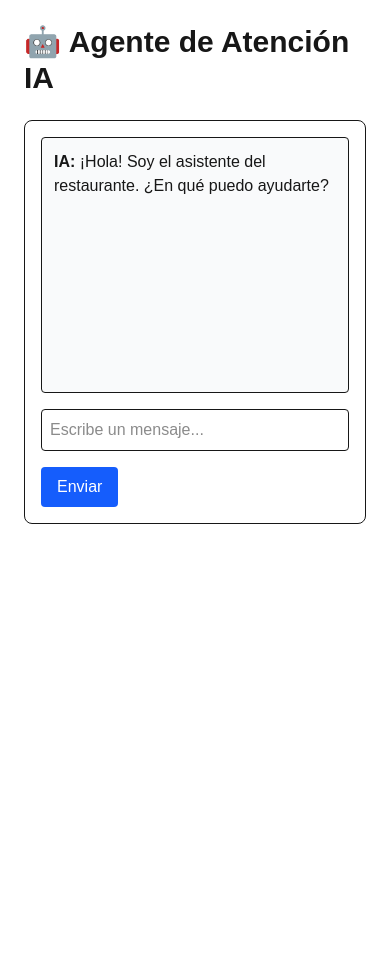
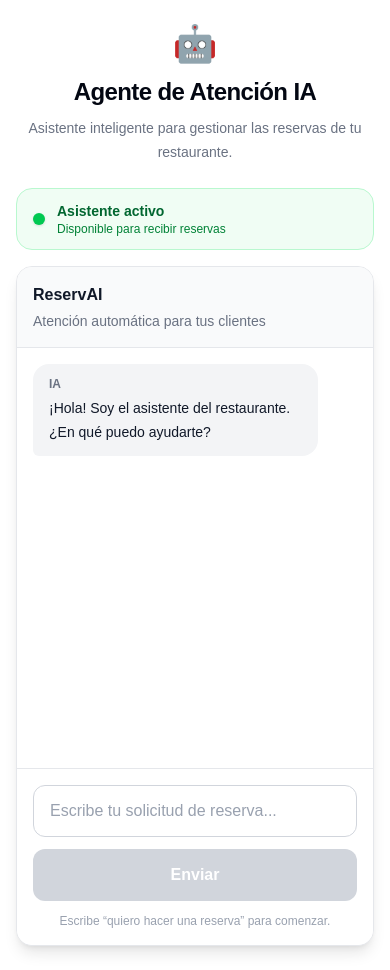
Before and after one commit to FabianGallego/ShortBizAI, a Next.js app: page /cliente/agente-atencion in a window 390 px wide. Before the commit the page ends 844 px from the top, so only its background shows below. Built offline with nearby package versions, Linux system fonts and the light colour scheme; no server answers.

Commit message:
Ajusta imagen responsive de fidelizacion

```diff
--- a/app/cliente/agente-atencion/page.tsx
+++ b/app/cliente/agente-atencion/page.tsx
@@ -2,213 +2,305 @@
 
 import { useState } from "react";
 import { supabase } from "@/lib/supabase";
+
+type Mensaje = {
+  autor: "IA" | "Cliente";
+  texto: string;
+};
+
 export default function AgenteAtencionPage() {
   const [mensaje, setMensaje] = useState("");
   const [paso, setPaso] = useState("inicio");
+
   const [nombre, setNombre] = useState("");
   const [telefono, setTelefono] = useState("");
   const [fecha, setFecha] = useState("");
   const [hora, setHora] = useState("");
   const [personas, setPersonas] = useState("");
-const [conversacion, setConversacion] = useState([
 
+  const [conversacion, setConversacion] = useState<Mensaje[]>([
     {
       autor: "IA",
-    texto: "¡Hola! Soy el asistente del restaurante. ¿En qué puedo ayudarte?",
+      texto:
+        "¡Hola! Soy el asistente del restaurante. ¿En qué puedo ayudarte?",
     },
   ]);
 
+  const [guardando, setGuardando] = useState(false);
+
   async function enviarMensaje() {
-  if (!mensaje.trim()) return;
+    if (!mensaje.trim() || guardando) return;
 
-  const texto = mensaje;
+    const texto = mensaje.trim();
 
-let guardarReserva = false;
-  setConversacion((anterior) => {
-    const nuevaConversacion = [
-      ...anterior,
+    let siguientePaso = paso;
+
+    const nuevosMensajes: Mensaje[] = [
       {
         autor: "Cliente",
         texto,
       },
     ];
 
-
-
     if (paso === "inicio") {
       if (
         texto.toLowerCase().includes("reserva") ||
         texto.toLowerCase().includes("mesa")
       ) {
-        nuevaConversacion.push({
+        nuevosMensajes.push({
           autor: "IA",
           texto: "¡Con mucho gusto! ¿A nombre de quién hago la reserva?",
         });
 
-        setPaso("nombre");
+        siguientePaso = "nombre";
+      } else {
+        nuevosMensajes.push({
+          autor: "IA",
+          texto:
+            "Claro. Puedo ayudarte a realizar una reserva. Escribe, por ejemplo, “quiero hacer una reserva”.",
+        });
       }
     } else if (paso === "nombre") {
       setNombre(texto);
-  nuevaConversacion.push({
+
+      nuevosMensajes.push({
         autor: "IA",
         texto: `Mucho gusto, ${texto}. ¿Cuál es tu número de teléfono?`,
       });
 
-  setPaso("telefono");
-
+      siguientePaso = "telefono";
     } else if (paso === "telefono") {
       setTelefono(texto);
-  nuevaConversacion.push({
+
+      nuevosMensajes.push({
         autor: "IA",
         texto: "Perfecto. ¿Para qué fecha deseas la reserva?",
       });
 
-  setPaso("fecha");
-}else if (paso === "fecha") {
+      siguientePaso = "fecha";
+    } else if (paso === "fecha") {
       setFecha(texto);
-  nuevaConversacion.push({
+
+      nuevosMensajes.push({
         autor: "IA",
         texto: "Perfecto. ¿A qué hora deseas la reserva?",
       });
 
-  setPaso("hora");
+      siguientePaso = "hora";
+    } else if (paso === "hora") {
+      setHora(texto);
 
-}else if (paso === "hora") {
-    setHora(texto);
-  nuevaConversacion.push({
+      nuevosMensajes.push({
         autor: "IA",
         texto: "Perfecto. ¿Para cuántas personas será la reserva?",
       });
-setPaso("personas");
 
+      siguientePaso = "personas";
     } else if (paso === "personas") {
       setPersonas(texto);
-    guardarReserva = true;
-    alert("GuardarReserva = " + guardarReserva);
 
-    nuevaConversacion.push({
-      autor: "IA",
-      texto: "✅ ¡Perfecto! Tu reserva ha sido registrada. En unos minutos recibirás la confirmación.",
-    });
-
-    setPaso("finalizado");
-}
-
-return nuevaConversacion;
-
-
-  });
-
-
-if (guardarReserva) {
-
-  console.log({
-  nombre,
-  telefono,
-  fecha,
-  hora,
-  personas: texto,
-});
-
-alert(
-  JSON.stringify({
-    nombre,
-    telefono,
-    fecha,
-    hora,
-    personas: texto,
-  }, null, 2)
-);
-console.log("VOY A GUARDAR");
-
-const { data, error } = await supabase
-  .from("reservas")
-
-  .insert([
-    {
+      const reserva = {
         cliente_nombre: nombre,
         telefono,
         fecha,
         hora,
         personas: texto,
-    },
-  ])
+      };
+
+      setGuardando(true);
+
+      try {
+        const { data, error } = await supabase
+          .from("reservas")
+          .insert([reserva])
           .select();
 
-console.log("DATA:", data);
+        console.log("RESERVA GUARDADA:", data);
         console.log("ERROR:", error);
-
-alert(JSON.stringify(error));
-
-
-
-console.log(error);
-console.log(data);
-console.log("YA TERMINÉ EL INSERT");
-console.log(data);
-console.log(error);
 
         if (error) {
           console.error(error);
-    alert(error.message);
-  }
-}
-await fetch(
-  `https://api.telegram.org/bot8848673785:AAFBESghDAq2KW7KBahQW9jiH9X221hcPOI/sendMessage`,
-  {
+
+          nuevosMensajes.push({
+            autor: "IA",
+            texto:
+              "Hubo un problema al registrar la reserva. Por favor, inténtalo nuevamente.",
+          });
+        } else {
+          nuevosMensajes.push({
+            autor: "IA",
+            texto:
+              "✅ ¡Perfecto! Tu reserva ha sido registrada. En unos minutos recibirás la confirmación.",
+          });
+
+          /*
+           * IMPORTANTE:
+           * No dejes el token de Telegram directamente aquí.
+           * Más adelante lo moveremos a una variable de entorno.
+           */
+
+          try {
+            await fetch("/api/notificar-reserva", {
               method: "POST",
               headers: {
                 "Content-Type": "application/json",
               },
-    body: JSON.stringify({
-      chat_id: "-1004324063012",
-      text: `
-🍽 Nueva reserva
+              body: JSON.stringify(reserva),
+            });
+          } catch (telegramError) {
+            console.error(
+              "No se pudo enviar la notificación:",
+              telegramError
+            );
+          }
+        }
+      } finally {
+        setGuardando(false);
+      }
 
-👤 ${nombre}
-📞 ${telefono}
-📅 ${fecha}
-🕒 ${hora}
-👥 ${texto}
-      `,
-    }),
+      siguientePaso = "finalizado";
     }
-);
+
+    setConversacion((anterior) => [
+      ...anterior,
+      ...nuevosMensajes,
+    ]);
+
+    setPaso(siguientePaso);
     setMensaje("");
-
   }
 
   return (
-    <div className="p-6">
-      <h1 className="text-3xl font-bold mb-6">
-        🤖 Agente de Atención IA
+    <main className="min-h-screen bg-white text-gray-900">
+      <div className="mx-auto w-full max-w-3xl px-4 py-6 sm:px-6 sm:py-10">
+
+        {/* ENCABEZADO */}
+        <div className="mb-6 text-center sm:mb-8">
+          <div className="mb-3 text-4xl">
+            🤖
+          </div>
+
+          <h1 className="text-2xl font-black tracking-tight text-gray-950 sm:text-3xl">
+            Agente de Atención IA
           </h1>
 
-      <div className="border rounded-lg p-4">
-        <div className="border rounded p-3 h-64 overflow-y-auto mb-4 bg-gray-50">
-  {conversacion.map((item, index) => (
-    <div key={index} className="mb-2">
-      <strong>{item.autor}:</strong> {item.texto}
+          <p className="mt-2 text-sm leading-6 text-gray-500 sm:text-base">
+            Asistente inteligente para gestionar las reservas de tu restaurante.
+          </p>
         </div>
-  ))}
+
+        {/* ESTADO DEL ASISTENTE */}
+        <div className="mb-4 flex items-center gap-3 rounded-2xl border border-green-200 bg-green-50 px-4 py-3">
+          <span className="h-3 w-3 shrink-0 rounded-full bg-green-500 shadow-sm" />
+
+          <div>
+            <p className="text-sm font-bold text-green-800">
+              Asistente activo
+            </p>
+
+            <p className="text-xs text-green-700">
+              Disponible para recibir reservas
+            </p>
           </div>
+        </div>
+
+        {/* CONTENEDOR DEL CHAT */}
+        <div className="overflow-hidden rounded-2xl border border-gray-200 bg-white shadow-lg">
+
+          {/* CABECERA DEL CHAT */}
+          <div className="border-b border-gray-200 bg-gray-50 px-4 py-4 sm:px-5">
+            <h2 className="text-base font-bold text-gray-900">
+              ReservAI
+            </h2>
+
+            <p className="mt-1 text-sm text-gray-500">
+              Atención automática para tus clientes
+            </p>
+          </div>
+
+          {/* CONVERSACIÓN */}
+          <div className="h-[420px] overflow-y-auto bg-white p-4 sm:h-[480px] sm:p-5">
+            <div className="space-y-4">
+              {conversacion.map((item, index) => {
+                const esIA = item.autor === "IA";
+
+                return (
+                  <div
+                    key={index}
+                    className={`flex ${
+                      esIA ? "justify-start" : "justify-end"
+                    }`}
+                  >
+                    <div
+                      className={`max-w-[88%] rounded-2xl px-4 py-3 sm:max-w-[75%] ${
+                        esIA
+                          ? "rounded-bl-md bg-gray-100 text-gray-900"
+                          : "rounded-br-md bg-blue-600 text-white"
+                      }`}
+                    >
+                      <p
+                        className={`mb-1 text-xs font-bold ${
+                          esIA
+                            ? "text-gray-500"
+                            : "text-blue-100"
+                        }`}
+                      >
+                        {item.autor}
+                      </p>
+
+                      <p className="text-sm leading-6 sm:text-base">
+                        {item.texto}
+                      </p>
+                    </div>
+                  </div>
+                );
+              })}
+
+              {guardando && (
+                <div className="flex justify-start">
+                  <div className="rounded-2xl rounded-bl-md bg-gray-100 px-4 py-3 text-sm text-gray-500">
+                    Guardando reserva...
+                  </div>
+                </div>
+              )}
+            </div>
+          </div>
+
+          {/* ESCRIBIR MENSAJE */}
+          <div className="border-t border-gray-200 bg-white p-4 sm:p-5">
+            <div className="flex flex-col gap-3 sm:flex-row">
+
               <input
                 type="text"
                 value={mensaje}
                 onChange={(e) => setMensaje(e.target.value)}
-          placeholder="Escribe un mensaje..."
-          className="w-full border rounded p-2"
+                onKeyDown={(e) => {
+                  if (e.key === "Enter") {
+                    enviarMensaje();
+                  }
+                }}
+                placeholder="Escribe tu solicitud de reserva..."
+                disabled={guardando}
+                className="min-h-[52px] w-full rounded-xl border border-gray-300 bg-white px-4 text-base text-gray-900 outline-none transition placeholder:text-gray-400 focus:border-blue-500 focus:ring-2 focus:ring-blue-100 disabled:bg-gray-100"
               />
 
               <button
                 onClick={enviarMensaje}
-
-  className="mt-4 bg-blue-600 text-white px-4 py-2 rounded"
+                disabled={guardando || !mensaje.trim()}
+                className="min-h-[52px] w-full rounded-xl bg-blue-600 px-6 text-base font-bold text-white transition hover:bg-blue-700 disabled:cursor-not-allowed disabled:bg-gray-300 sm:w-auto"
               >
-  Enviar
+                {guardando ? "Guardando..." : "Enviar"}
               </button>
 
             </div>
+
+            <p className="mt-3 text-center text-xs text-gray-400">
+              Escribe “quiero hacer una reserva” para comenzar.
+            </p>
           </div>
+        </div>
+
+      </div>
+    </main>
   );
 }
```
Lines whose indentation alone changed are shown as unchanged.
